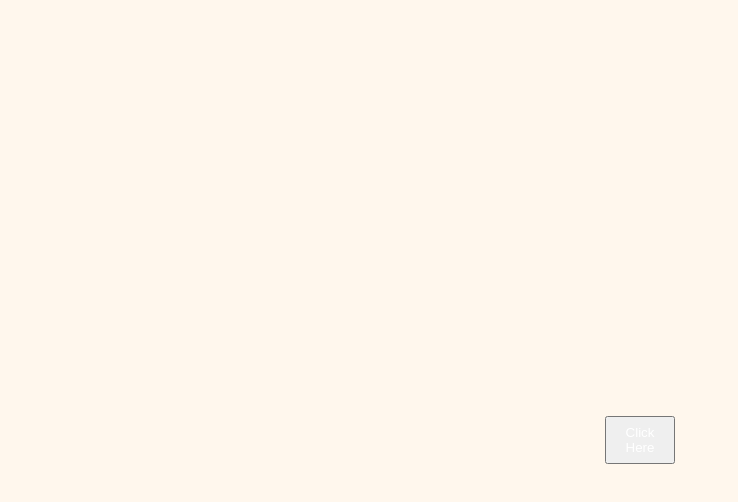
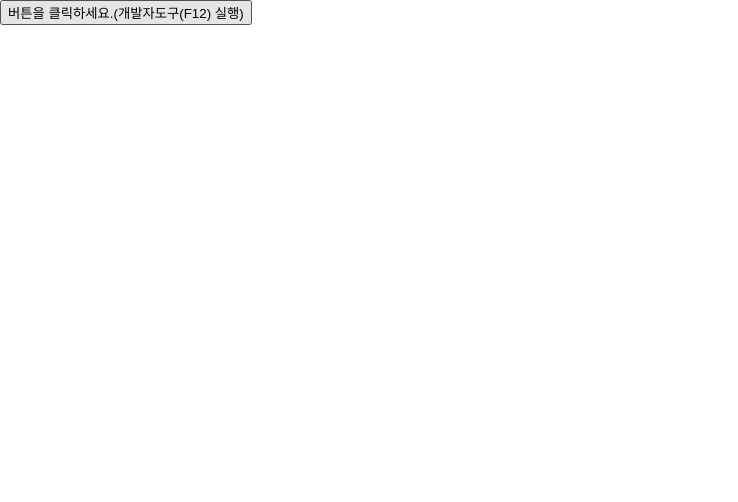
Before and after one commit to 2601110294-a11y/web2, a React (Create React App) app: page / in a window 1280 px wide. Shown: the top 502 px of the page, without its empty margins (0-738 px from the left). Built offline with nearby package versions, Linux system fonts and the light colour scheme.

Commit message:
8장 이벤트 핸들링 - event handler(listener) 의 매갭ㄴ수에 argueent(인수) 전달하는 방법 및 useState

```diff
--- /dev/null
+++ b/src/08/Mybutton2.jsx
@@ -0,0 +1,20 @@
+import React, { useState } from "react";
+
+function MyButton2() {
+    const [count, setCount] = useState(1);
+
+    const btnClick = (id, event) => {
+        console.log(id, event.target);
+    };
+
+    return (
+        <button onClick={(event) => {
+            setCount(count => count + 1);
+            btnClick(count, event);
+        }}>
+            버튼을 클릭하세요.(개발자도구(F12) 실행)
+        </button>
+    );
+}
+
+export default MyButton2;
--- a/src/index.js
+++ b/src/index.js
@@ -1,45 +1,38 @@
 import React from "react";
 import ReactDOM from 'react-dom/client';
+
 import './index.css';
 // import App from './App';
 
-
-//import TodoListApp from "./01/TodoListApp";
-// import Library from "./03/Library"
+// import TodoListApp from "./01/TodoListApp";
+// import Library from "./03/Library";
 // import Library from "./03/enhanced_css/Library";
-// import "./03/enhanced_css/Book.css"
+// import "./03/enhanced_css/Book.css";
 // import reportWebVitals from './reportWebVitals';
 // import Clock from "./04/Clock";
 // import "./04/Clock.css";
-import ComfirmDialog from "./04/ComfirmDialog";
+// import ComfirmDialog from "./04/ComfirmDialog";
 // import ComfirmDialogList from "./04/ComfirmDialogList";
 // import WelcomeList from "./05/exam01/WelcomeList";
 // import "./05/exam01/Welcome.css";
-// import "./08/ToggleList";
-
-import BookList from "./05/exam02/BookList";
+// import BookList from "./05/exam02/BookList";
 // import "./05/exam02/Book.css";
 // import "./05/exam02/BookList.css";
 // import UserInfoList from "./05/exam03/UserInfoList";
 // import "./05/exam03/UserInfoList.css";
-import NotificationList from "./06/NotificationList";
+// import NotificationList from "./06/NotificationList";
 // import "./06/Notification.css";
+
 // import ToggleList from "./08/ToggleList";
-import MyButton from "./08/MyButton";
+// import MyButton from "./08/MyButton";
+import Mybutton2 from "./08/Mybutton2";
+import MyButton2 from "./08/Mybutton2";
+const root = ReactDOM.createRoot(document.getElementById('root'));
 
+root.render(
+    <React.StrictMode>
+        <MyButton2/>
+    </React.StrictMode>
+);
 
-
-const root = ReactDOM.createRoot(document.getElementById('root'));
-setInterval(()=> {
-        root.render(
-            <React.StrictMode>
-                <MyButton/>
-            </React.StrictMode>
-        );
-    }, 1000
-)
-
-// If you want to start measuring performance in your app, pass a function
-// to log results (for example: reportWebVitals(console.log))
-// or send to an analytics endpoint. Learn more: https://bit.ly/CRA-vitals
 // reportWebVitals();
```
